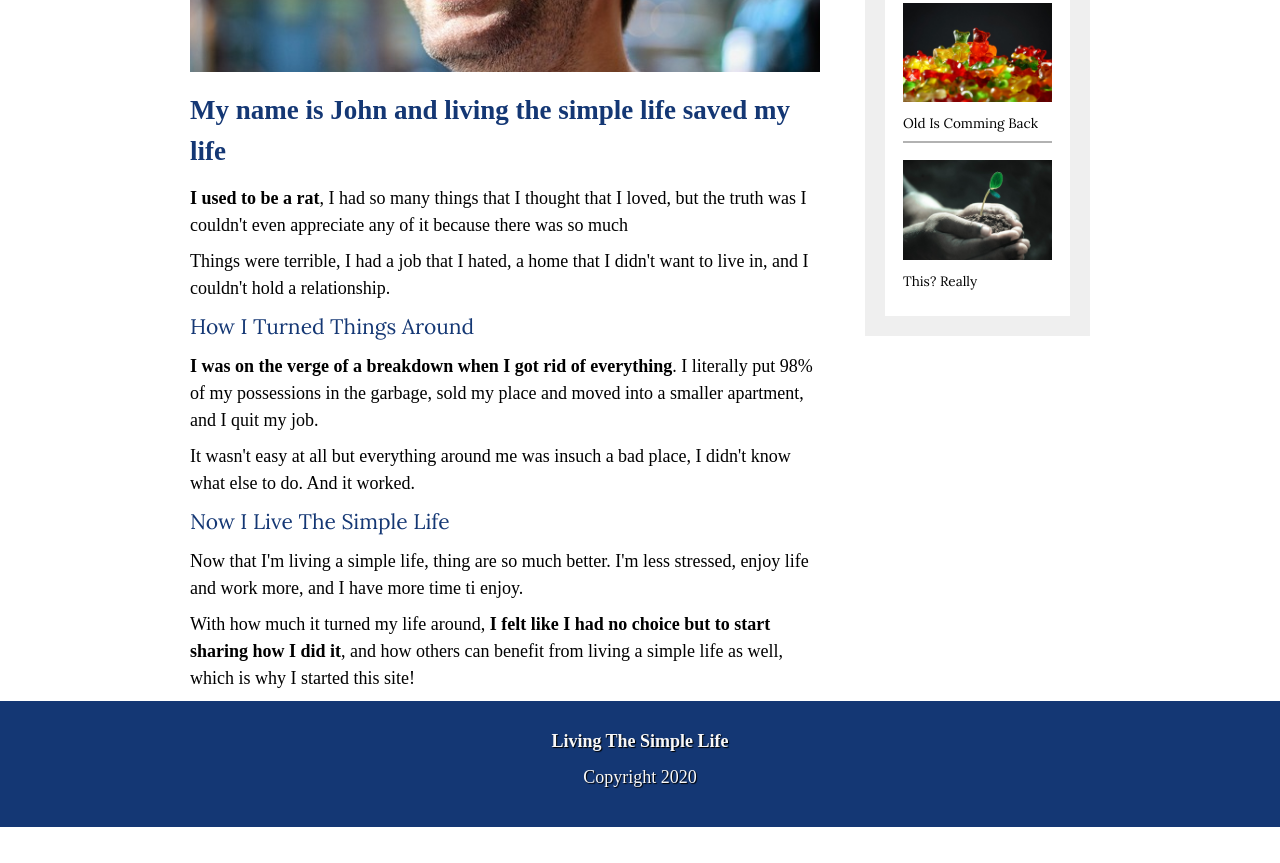
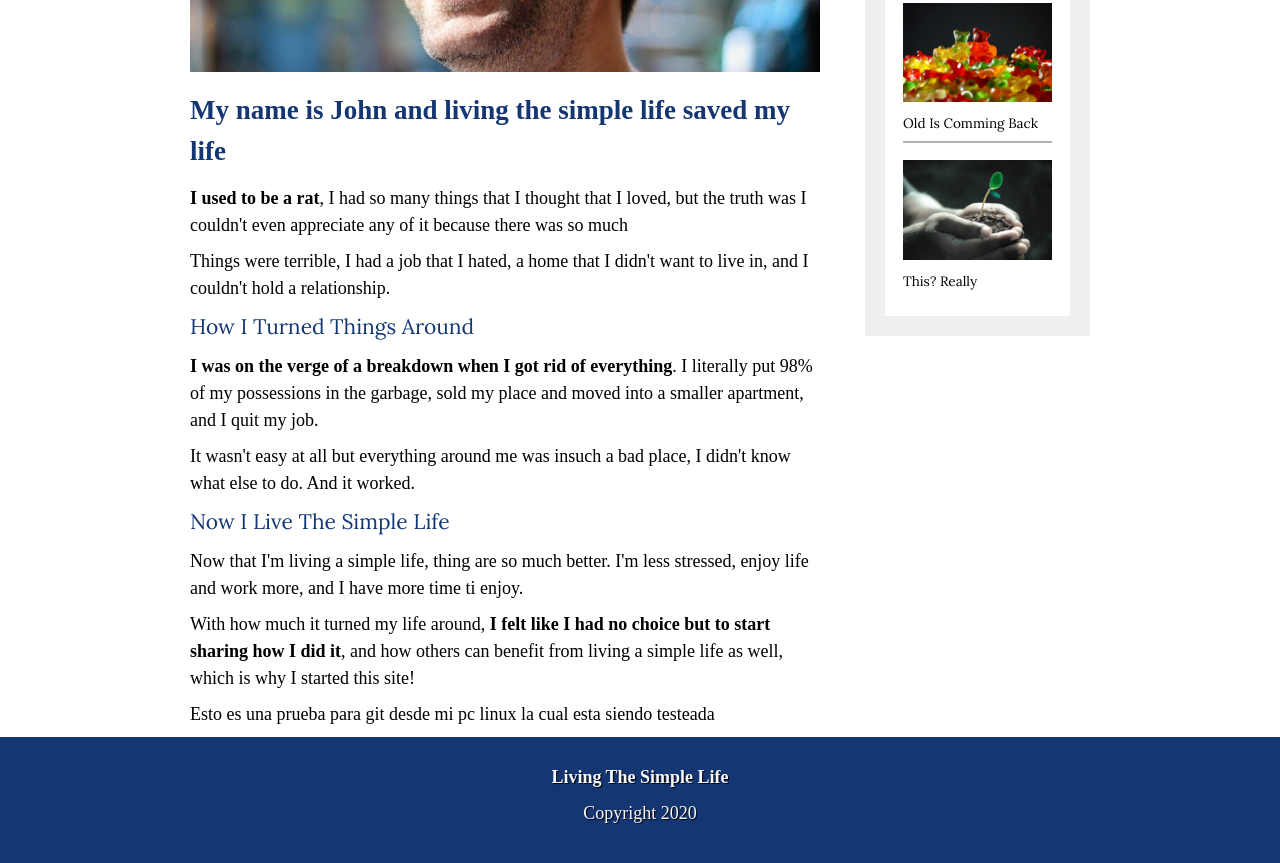
Before and after one commit to josearcani/responsiveNav, a plain HTML site: page about.html in a window 1280 px wide. Shown: the part 452-1315 px from the top of the page. Before the commit the page ends 1279 px from the top, so only its background shows below. Drawn offline with Linux system fonts and the light colour scheme.

Commit message:
spanish test

```diff
--- a/about.html
+++ b/about.html
@@ -47,6 +47,7 @@
             <p>With how much it turned my life around, <strong>I felt like I had no choice but
             to start sharing how I did it</strong>, and how others can benefit from living a
             simple life as well, which is why I started this site!</p>
+            <p>Esto es una prueba para git desde mi pc linux la cual esta siendo testeada</p>
         </main>
 
 
```
